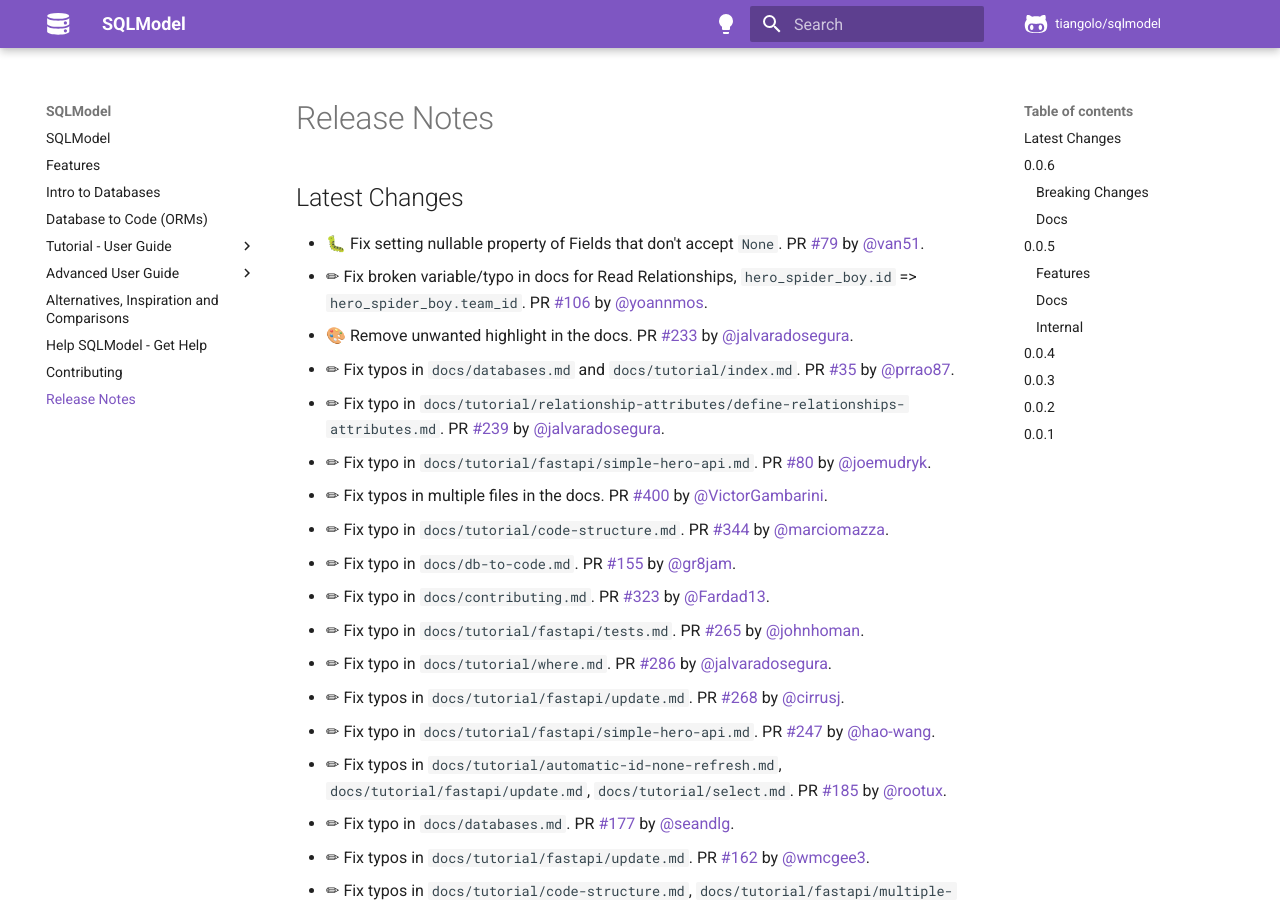
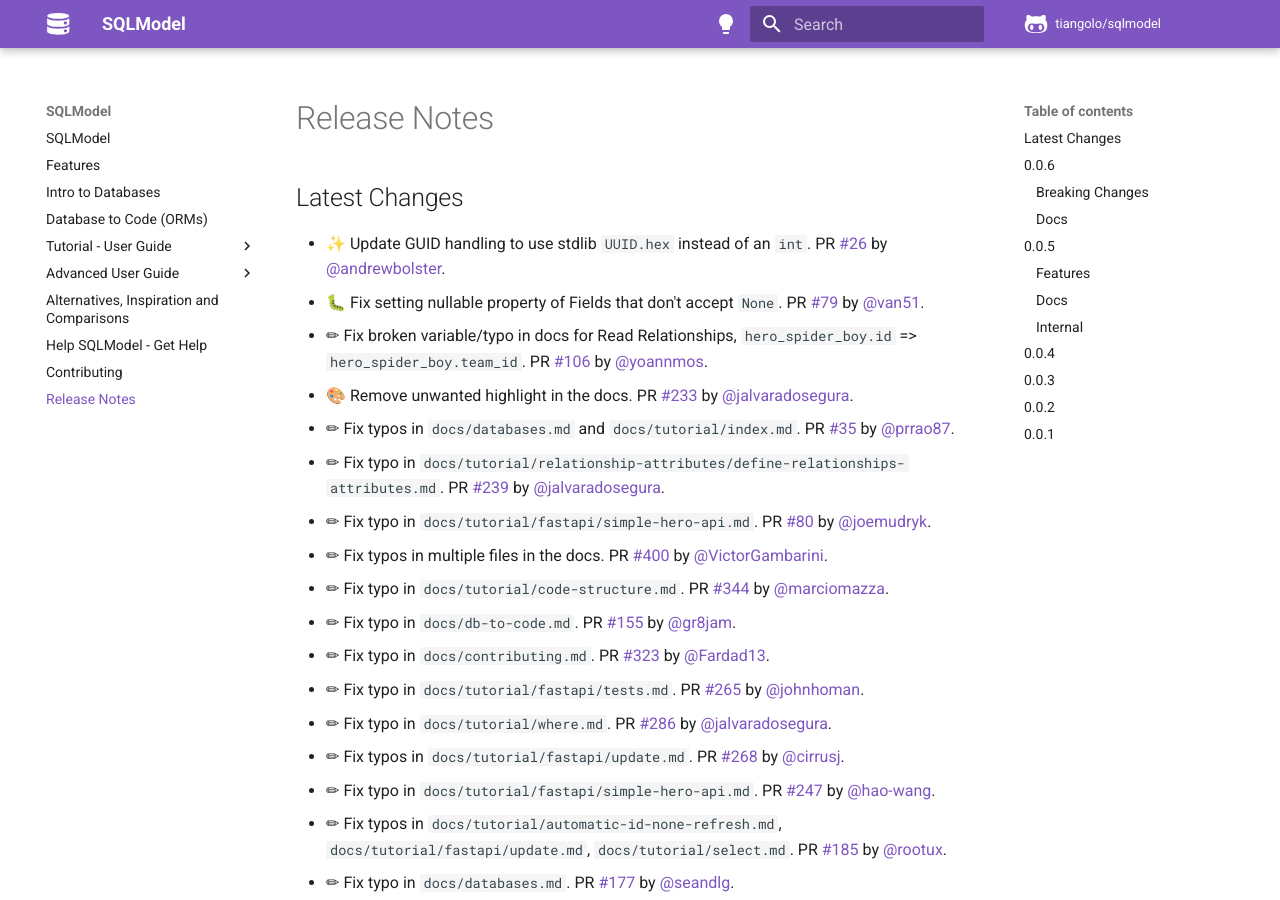
Before and after one commit to sztrakabalint/fastapi-sqlmodel, an MkDocs documentation site: the page built from docs/release-notes.md, in a window 1280 px wide and 900 px high. Built offline with MkDocs 1.6.1 and Material for MkDocs 9.7.7, drawn with Linux system fonts in a browser that asks for light colours; comment, search, counter and statistics services are not loaded.

Commit message:
📝 Update release notes

```diff
--- a/docs/release-notes.md
+++ b/docs/release-notes.md
@@ -2,6 +2,7 @@
 
 ## Latest Changes
 
+* ✨ Update GUID handling to use stdlib `UUID.hex` instead of an `int`. PR [#26](https://github.com/tiangolo/sqlmodel/pull/26) by [@andrewbolster](https://github.com/andrewbolster).
 * 🐛 Fix setting nullable property of Fields that don't accept `None`. PR [#79](https://github.com/tiangolo/sqlmodel/pull/79) by [@van51](https://github.com/van51).
 * ✏ Fix broken variable/typo in docs for Read Relationships, `hero_spider_boy.id` => `hero_spider_boy.team_id`. PR [#106](https://github.com/tiangolo/sqlmodel/pull/106) by [@yoannmos](https://github.com/yoannmos).
 * 🎨 Remove unwanted highlight in the docs. PR [#233](https://github.com/tiangolo/sqlmodel/pull/233) by [@jalvaradosegura](https://github.com/jalvaradosegura).
```
